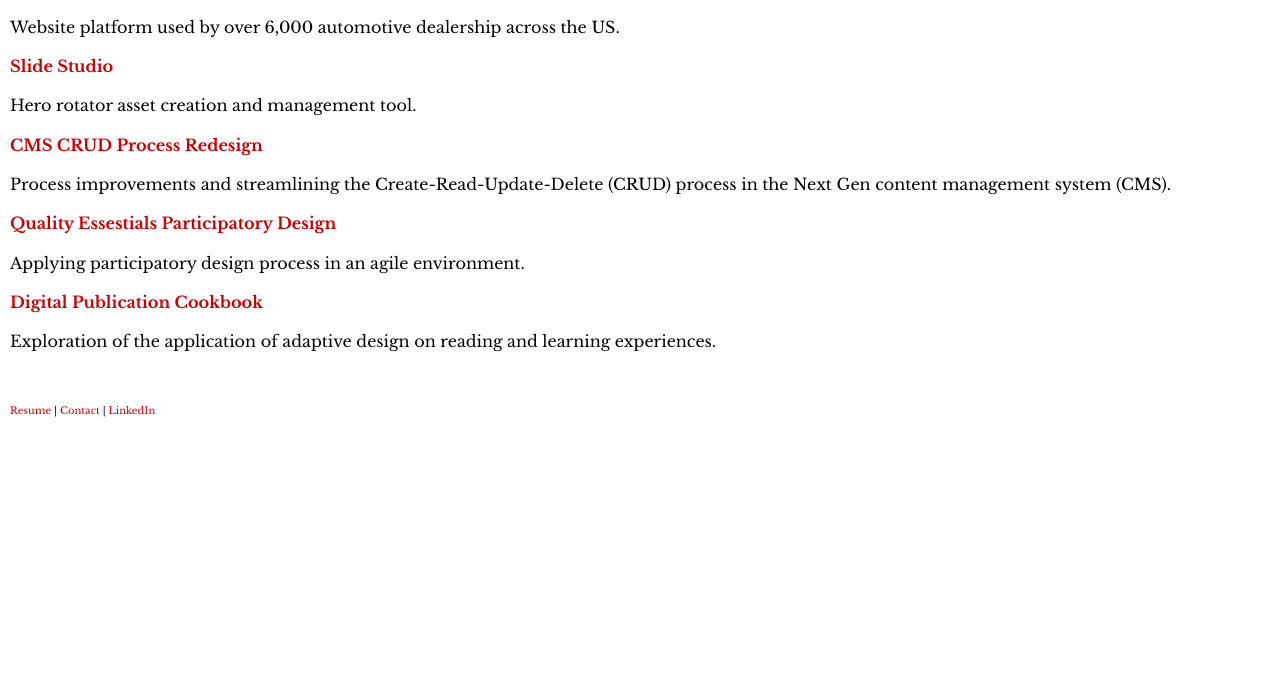
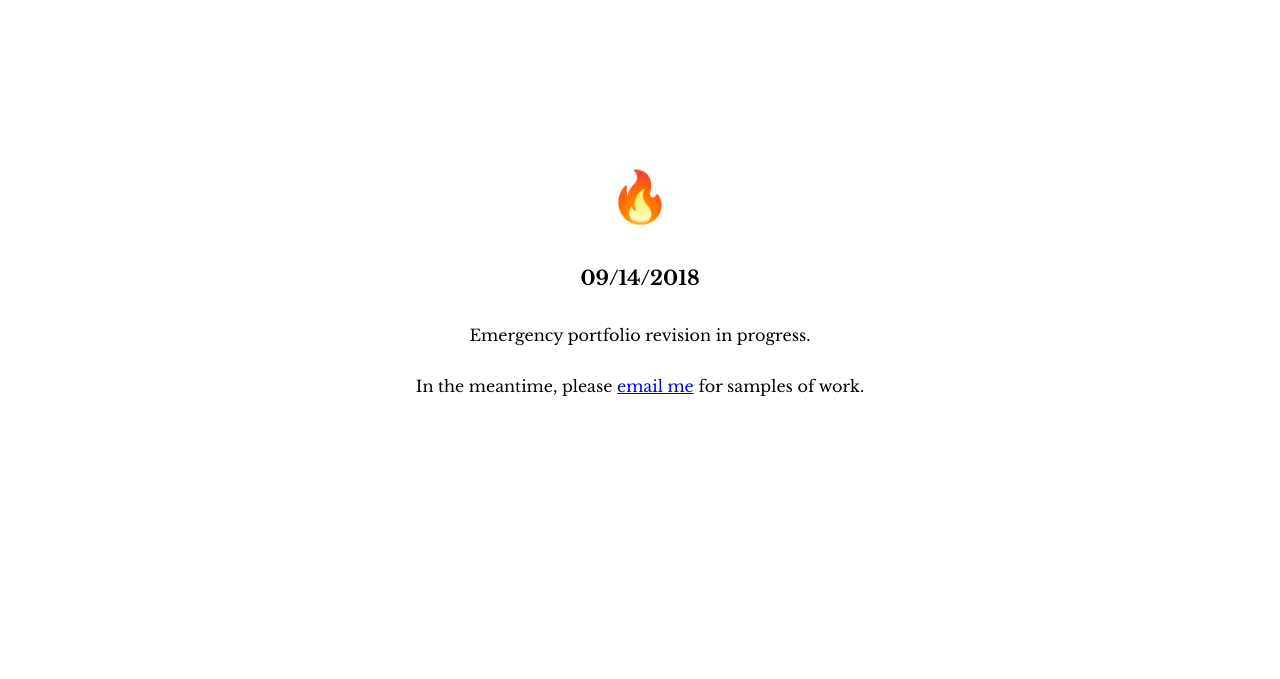
Before and after one commit to ttarjoto/ttarjoto.github.io, a plain HTML site: page index.html in a window 1280 px wide. Shown: the part 121-800 px from the top of the page. Drawn offline with nearby package versions, Linux system fonts and the light colour scheme.

Commit message:
Temporary gate

```diff
--- /dev/null
+++ b/css/style.less
@@ -0,0 +1,28 @@
+* {
+    font-size: 10px;
+}
+
+body {
+    font-family: 'Libre Baskerville', serif;
+}
+
+.centered {
+    min-width: 100vh;
+    min-height: 100vh;
+    display: flex;
+    flex-flow: column;
+    align-items: center;
+    justify-content: center;
+    p,
+    a {
+        font-size: 1.6rem;
+        &.heavy {
+            font-size: 2rem;
+            font-weight: 700;
+        }
+    }
+    .big_fire {
+        font-size: 5rem;
+        line-height: 0;
+    }
+}
--- a/index.html
+++ b/index.html
@@ -5,35 +5,18 @@
 <head>
     <meta charset="utf-8">
     <meta name="viewport" content="width=device-width, initial-scale=1">
-    <title>Tara Tarjoto UX Portfolio</title>
+    <title>Tara Tarjoto | UX Designer</title>
     <link href="https://fonts.googleapis.com/css?family=Libre+Baskerville:400,700|Libre+Franklin:400,900" rel="stylesheet">
     <link rel="stylesheet" href="css/normalize.css">
-    <link rel="stylesheet" href="css/base.css">
+    <link rel="stylesheet" href="css/style.css">
 </head>
 
 <body>
-    <h1>Projects</h1>
-
-    <a class="project" href="projects/next-gen.html">Next Gen Website Platform</a>
-    <p>Website platform used by over 6,000 automotive dealership across the US.</p>
-
-    <a class="project" href="projects/slide-studio.html">Slide Studio</a>
-    <p>Hero rotator asset creation and management tool.</p>
-
-    <a class="project" href="projects/cms-crud.html">CMS CRUD Process Redesign</a>
-    <p>Process improvements and streamlining the Create-Read-Update-Delete (CRUD) process in the Next Gen content management system (CMS).</p>
-
-    <a class="project" href="projects/quality-essentials.html">Quality Essestials Participatory Design</a>
-    <p>Applying participatory design process in an agile environment.</p>
-
-    <a class="project" href="projects/adaptive-digital-publication.html">Digital Publication Cookbook</a>
-    <p>
-        Exploration of the application of adaptive design on reading and learning experiences.
-    </p>
-
-    <div class="info">
-        <a href="Ttarjoto-Resume.pdf">Resume</a> | <a href="mailto:taratarjoto@gmail.com">Contact</a> |
-        <a href="https://www.linkedin.com/in/taratarjoto/">LinkedIn</a>
+    <div class="centered">
+        <p class="big_fire">🔥</p>
+        <p class="heavy">09/14/2018</p>
+        <p>Emergency portfolio revision in progress.</p>
+        <p>In the meantime, please <a href="mailto:taratarjoto@gmail.com">email me</a> for samples of work.</p>
     </div>
 </body>
 
```
Also changed, not shown: css/style.css (added).
